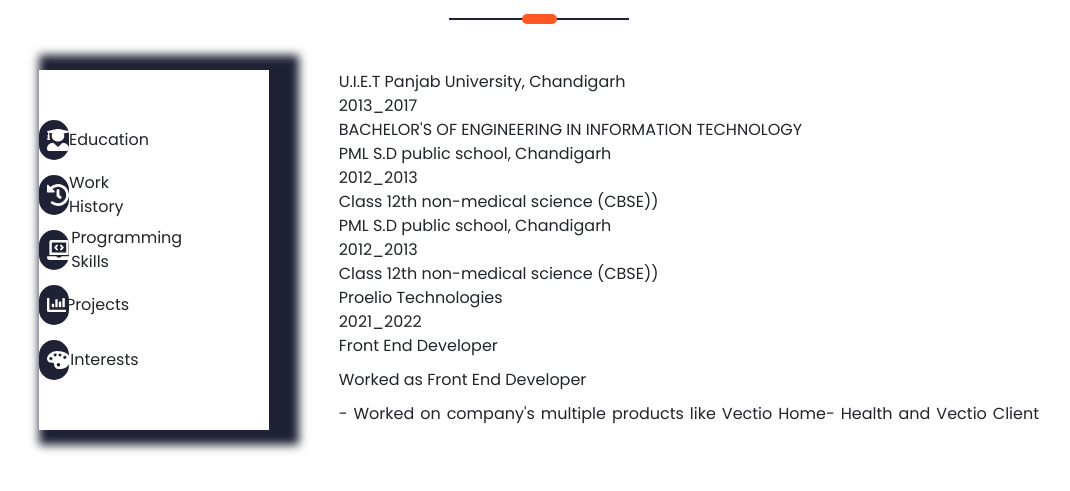
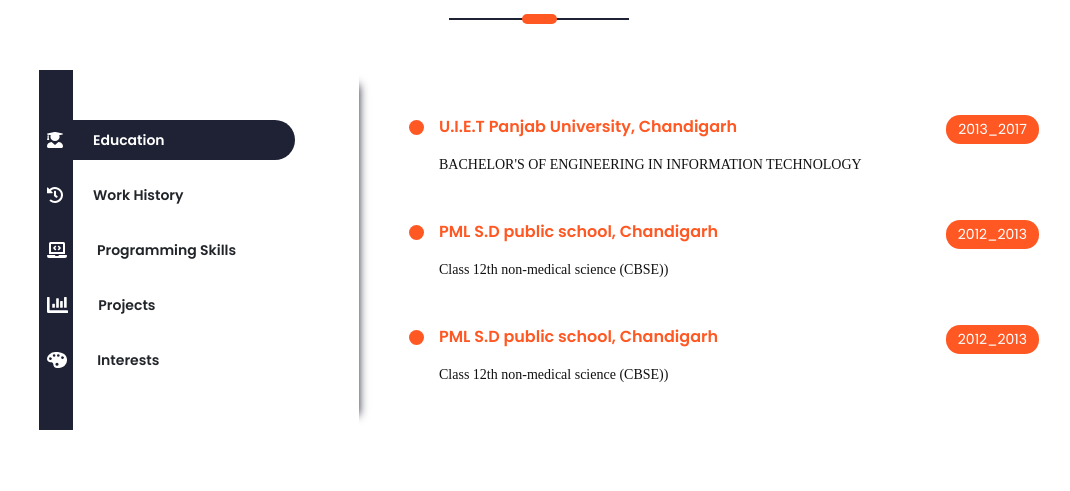
Before and after one commit to rajat6235/portfolio, a React (Create React App) app in the folder myportfolio/: page / in a window 1280 px wide. Shown: the part 1579-2070 px from the top of the page, without its empty margins (101-1171 px from the left). Built offline with nearby package versions, Linux system fonts and the light colour scheme; a web font is replaced by a local one.

Commit message:
corrections

```diff
--- a/myportfolio/src/Container/Resume/Resume.css
+++ b/myportfolio/src/Container/Resume/Resume.css
@@ -1,4 +1,4 @@
-.resume-container{
+.resume-container {
   display: flex;
   align-items: center;
   flex-direction: column;
@@ -6,43 +6,53 @@
   min-height: fit-content;
   margin: 120px 0;
 }
-.resume-card{
+
+.resume-card {
   display: flex;
   height: 360px;
   width: 1000px;
 }
-.resume-bullets{
+.resume-bullets {
   height: 100%;
-    box-shadow: 15px 0 9px 15px #1f2235;
+  box-shadow: 15px 0 9px -15px #1f2235;
   width: 320px;
 }
-.resume-bullet-details{
+
+.resume-bullet-details {
   flex-grow: 1;
-    width: 600;
+  width: 600px;
   overflow: hidden;
-    padding: 0 0 0 70px;
+  padding: 0 0 0 80px;
 }
-.experience-description{
+
+.experience-description {
   margin: 10px 0 0 0;
   text-align: justify;
-    max-width: 100% ;
 }
-.resume-details-carausal{
+
+.experience-description-text{
+  font-size: 12px;
+}
+
+.resume-details-carousal {
   transition: transform 1s ease-out;
 }
-.bullet-container{
+
+.bullet-container {
   display: flex;
   align-items: center;
   height: 100%;
   width: 100%;
   position: relative;
 }
-.bullets{
+
+.bullets {
   width: 80%;
   position: relative;
   z-index: 2;
 }
-.bullet{
+
+.bullet {
   display: flex;
   align-items: center;
   background-color: #1f2235;
@@ -51,6 +61,109 @@
   padding: 0 8px;
   border-radius: 20px;
   width: 30px;
-transition:  width 0.6s ease;
+  transition: width 0.6s ease;
   cursor: pointer;
 }
+
+.bullet-label {
+  font-size: 14px;
+  white-space: nowrap;
+  font-family: "Poppins SemiBold";
+}
+
+.bullet-logo {
+  height: 16px;
+  margin: 0 30px 0 0;
+}
+
+.bullet-icons {
+  width: 34px;
+  height: 100%;
+  z-index: 1;
+  background-color: #1f2235;
+  position: absolute;
+}
+
+.selected-bullet {
+  color: white;
+  width: 100%;
+}
+
+.resume-screen-container {
+  display: flex;
+  flex-direction: column;
+  justify-content: space-evenly;
+  height: 360px;
+  width: 100%;
+}
+
+.resume-heading {
+  display: flex;
+  flex-direction: column;
+}
+.resume-main-heading {
+  position: relative;
+  display: flex;
+  justify-content: space-between;
+}
+.resume-main-heading span{
+  color:var(--dark-orange);
+  font-size: 16px;
+  font-family: "Poppins SemiBold";
+}
+.heading-bullet {
+  position: absolute;
+  left: -30px;
+  height: 15px;
+  width: 15px;
+  top: 5px;
+  background-color: var(--dark-orange);
+  border-radius: 50%;
+}
+.resume-sub-heading{
+    font-size: 14px;
+    font-family: "Poppin SemiBold";
+    color:#111;
+    margin: 10px 0 0 ;
+}
+.resume-heading-description{
+    font-size: 12px;
+    text-align: justify;
+}
+.heading-date{
+  background-color: var(--dark-orange);
+padding: 4px 12px;
+font-size: 14px;
+border-radius: 14px;
+color: white;
+}
+.skill-parent{
+    display: flex;
+    flex-direction: column;
+    position: relative;
+    width: 50%;
+}
+.programming-skills-container{
+    display: flex;
+    flex-direction: row;
+    align-items: center;
+    justify-content: space-between;
+    flex-wrap: wrap;
+}
+.skill-percentage{
+    position: relative;
+    height: 15px;
+    width: 70%;
+  background-color: var(--dark-orange);
+}
+.skill-percentage .active-percentage-bar{
+    height: 15px;
+transition: 0.8s ease;
+position: absolute;
+background-color: #1f2235;
+}
+.skill-parent span {
+    font-family: "Poppins SemiBold";
+    font-size: 16px;
+  background-color: var(--dark-orange);
+}
--- a/myportfolio/src/Container/Resume/Resume.js
+++ b/myportfolio/src/Container/Resume/Resume.js
@@ -1,14 +1,15 @@
-import React, { useState } from "react";
+import React, { useEffect, useState } from "react";
 import ScreenHeading from "../../utilities/ScreenHeadings/ScreenHeading";
 import ScrollService from "../../utilities/ScrollServices";
 import Animations from "../../utilities/Animations";
-import "./Resume.css"
+import "./Resume.css" ;
 export default function Resume(props) {
   const [selectedBulletIndex, setSelectedBulletIndex] = useState(0);
-  const [carousalOffSetStyle, setCarausalOffSetStyle] = useState({});
+  const [carousalOffSetStyle, setCarousalOffSetStyle] = useState({});
 
   let fadeInScreenHandler = (screen) => {
     if (screen.fadeScreen !== props.id) return;
+
     Animations.animations.fadeInScreen(props.id);
   };
   const fadeInSubscription =
@@ -18,7 +19,7 @@
       return(
     <div className="resume-heading">
       <div className="resume-main-heading">
-        <div className="heading-bullet">
+        <div className="heading-bullet"></div>
           <span> {props.heading ? props.heading : ""}</span>
           {props.fromDate && props.toDate ? (
             <div className="heading-date">
@@ -32,11 +33,10 @@
           <span>{props.subHeading ? props.subHeading : ""}</span>
         </div>
         <div className="resume-heading-description">
-          <span>{props.description ? props.description : ""}</span>
+          <span>{props.description ? props.description : ''}</span>
         </div>
       </div>
-    </div>
-    )
+    );
   };
 
   const resumeBullets = [
@@ -47,7 +47,7 @@
     { label: "Interests", logoSrc: "interests.svg" },
   ];
 
-  const programmingSkillDetails = [
+  const programmingSkillsDetails = [
     { skill: "JavaScript", ratingPercentage: 85 },
     { skill: "React Js", ratingPercentage: 85 },
     { skill: "Express Js", ratingPercentage: 65 },
@@ -62,7 +62,7 @@
       title: "Personal Portfolio Website",
       duration: { fromDate: "2020", toDate: "2021" },
       description:
-        "A Personal Portfolio website to showcase all my details and projects at one place",
+"A Personal Portfolio website to showcase all my details and projects at one place",
       subHeading: " Technologies Used : React JS, Bootstrap",
     },
     {
@@ -89,6 +89,7 @@
         fromDate={"2013"}
         toDate={"2017"}
       />
+
       <ResumeHeading
         heading={"PML S.D public school, Chandigarh"}
         subHeading={"Class 12th non-medical science (CBSE))"}
@@ -102,7 +103,9 @@
         toDate={"2013"}
       />
     </div>,
+
     <div className="resume-screen-container" key="work-experience">
+    <div className="experience-container">
       <ResumeHeading
         heading={"Proelio Technologies"}
         subHeading={"Front End Developer"}
@@ -138,40 +141,41 @@
           - Improved the performance of the existing products by refactoring
           legacy code
         </span>
+        <br/>
       </div>
-      ,
+      </div>
+      </div>,
+
       <div
         className="resume-screen-container programming-skills-container"
-        key="programming-skills"
-      >
-        {programmingSkillDetails.map((skill, index) => (
+        key="programming-skills">
+        {programmingSkillsDetails.map((skill, index) => (
           <div className="skill-parent" key={index}>
-            <div className="heading-bullet">
+            <div className="heading-bullet"></div>
               <span>{skill.skill}</span>
               <div className="skill-percentage">
                 <div
                   style={{ width: skill.ratingPercentage + "%" }}
-                  className="active-percentage"
+                  className="active-percentage-bar"
                 ></div>
               </div>
-            </div>
           </div>
         ))}
-      </div>
-      ,
+      </div>,
+
       <div className="resume-screen-container" key="projects">
-        {projectDetails.map((projectDetails, index) => (
+        {projectDetails.map((projectsDetails, index) => (
           <ResumeHeading
             key={index}
-            heading={projectDetails.title}
-            subHeading={projectDetails.subHeading}
-            description={projectDetails.description}
-            fromDate={projectDetails.duration.fromDate}
-            toDate={projectDetails.duration.toDate}
+            heading={projectsDetails.title}
+            subHeading={projectsDetails.subHeading}
+            description={projectsDetails.description}
+            fromDate={projectsDetails.duration.fromDate}
+            toDate={projectsDetails.duration.toDate}
           />
         ))}
-      </div>
-      ,
+      </div>,
+
       <div className="resume-screen-container" key="interests">
         <ResumeHeading
           heading="Gyming"
@@ -185,30 +189,33 @@
           heading="Competitive Gaming"
           description="I like to challenge my reflexes a lot while playing competitive games."
         />
-      </div>
     </div>,
   ];
-  const handleCrousal = (index) => {
+
+  const handleCarousal = (index) => {
     let offSetHeight = 360;
-    let newCrousalOffSet = {
-      style: { transform: "translateY(" + index * offSetHeight * -1 + "px)" },
+
+    let newCarousalOffSet = {
+      style: { transform: "translateY(" + index * offSetHeight * -1 + "px)"},
     };
-    setCarausalOffSetStyle(newCrousalOffSet);
+    setCarousalOffSetStyle(newCarousalOffSet);
     setSelectedBulletIndex(index);
   };
 
   const getBullets = () => {
     return resumeBullets.map((bullet, index) => (
-      <div onClick={() => handleCrousal(index)}
+      <div
+       onClick={() => handleCarousal(index)}
       className={index === selectedBulletIndex ? "bullet selected-bullet" : "bullet"}
-     key={index}>
+      key={index}>
          <img className="bullet-logo"
          src ={require(`../../assets/Resume/${bullet.logoSrc}`).default}
          alt="B"/>
      <span className="bullet-label">{bullet.label}</span>
      </div>
     ));
-  }
+  };
+
   const getResumeScreen = () =>{
       return(
           <div
@@ -216,11 +223,17 @@
           className='resume-details-carousal'>
               {resumeDetails.map((ResumeDetail) => ResumeDetail)}
           </div>
-      )
-  }
+      );
+  };
+  // useEffect(()=>{
+  //   return () =>{
+  //     fadeInSubscription.unsubscribe();
+  //   };
+  // },[fadeInSubscription]);
 
 
   return (
+    //classname =-fade-in
     <div className="resume-container screen-container" id={props.id || ""}>
       <div className="resume-content">
         <ScreenHeading title={"Resume"} subHeading={"My Formal Bio Details"} />
@@ -236,4 +249,4 @@
       </div>
     </div>
   );
-}
+};
```
Also changed, not shown: 1 other file (tests, documents, lock files or other folders). Lines whose indentation alone changed are shown as unchanged.
